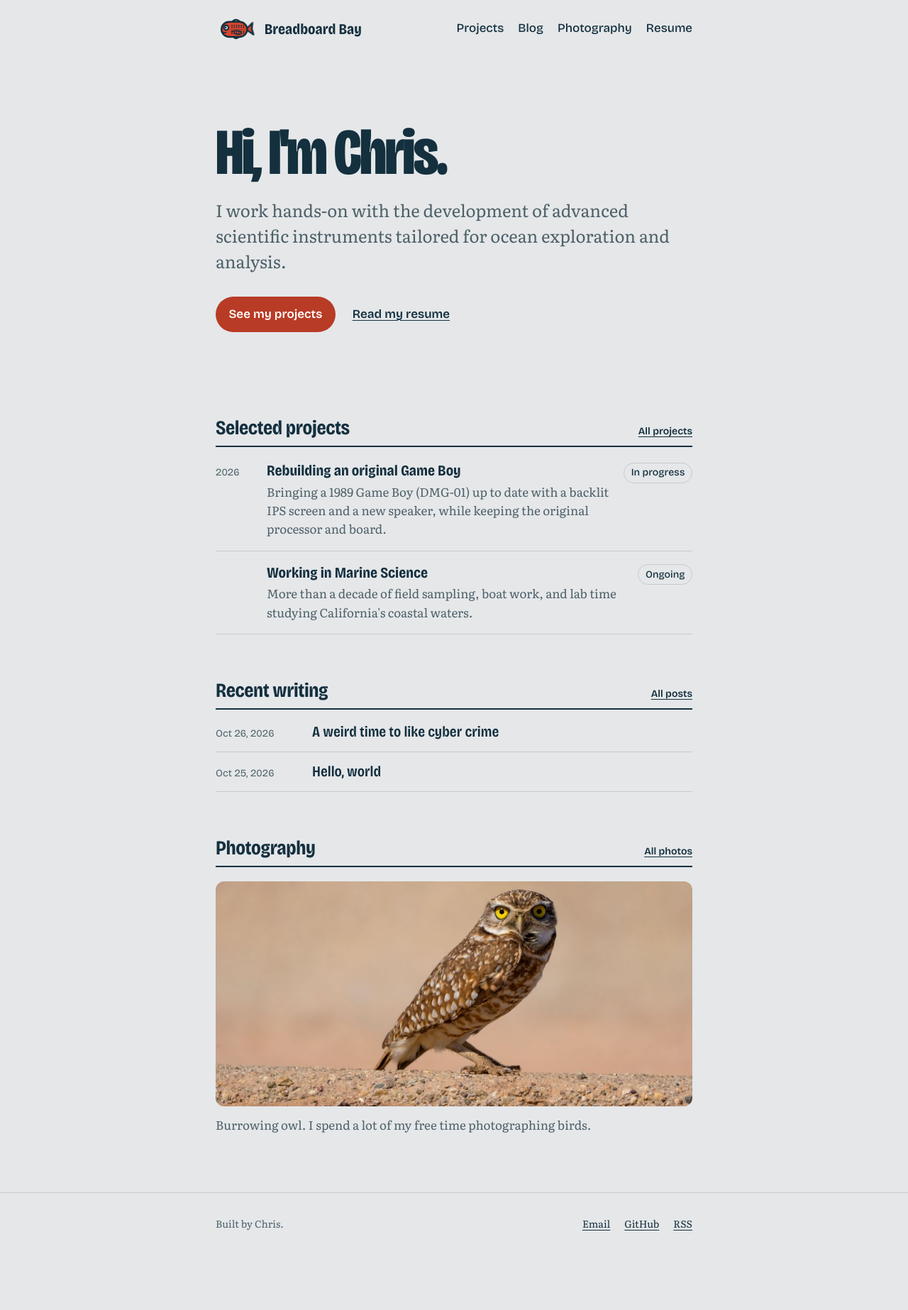
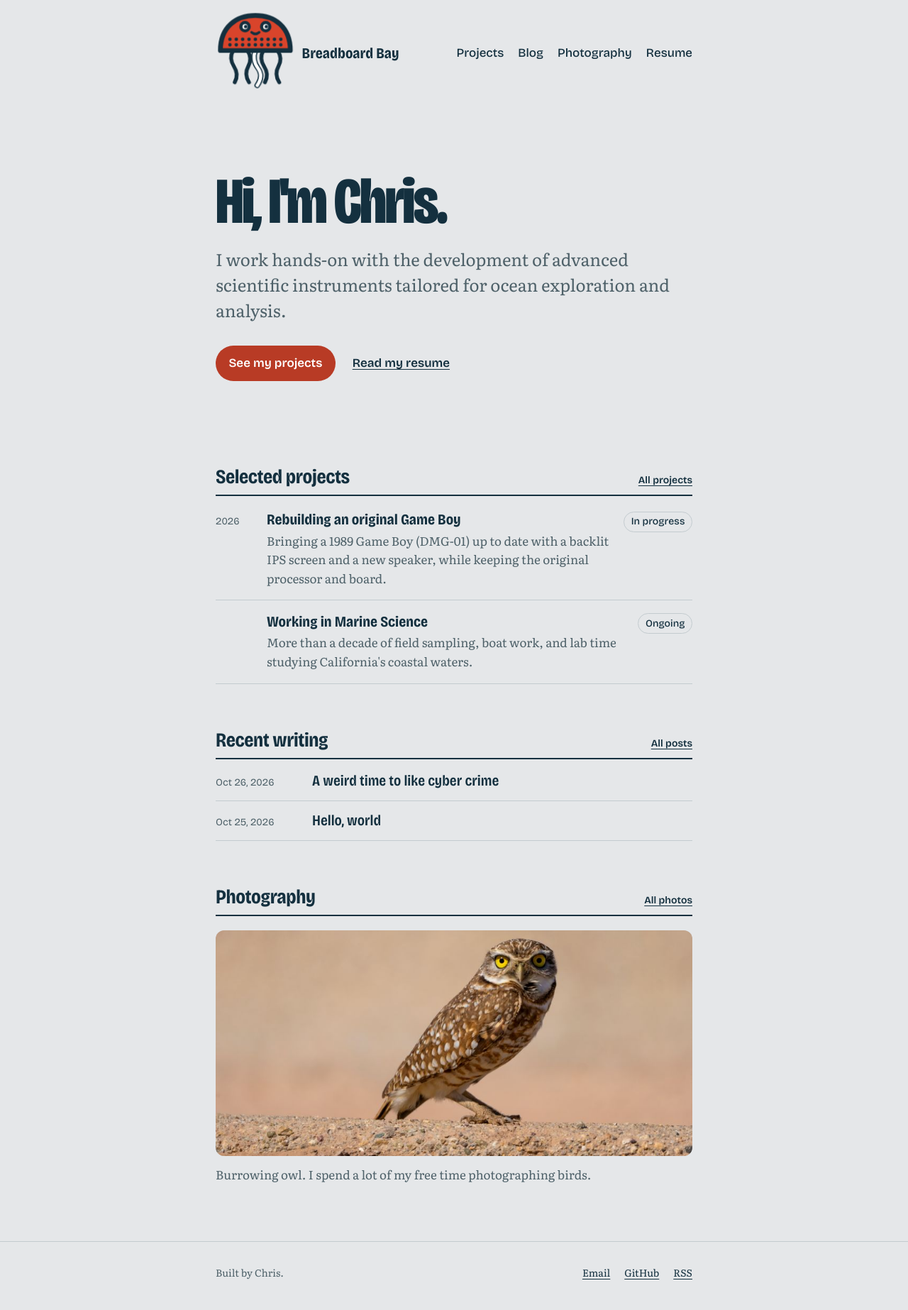
Before and after one commit to RobotCrabLab/Homepage, a Jekyll site: the page built from index.html, in a window 1280 px wide. Shown: the whole page at 71% size. Built offline with Jekyll 4.4.1, drawn with Linux system fonts in a browser that asks for light colours; before the commit the page ends 1777 px from its top, so only the background shows below that.

Commit message:
Switch mascot to the deep-sea breadboard jelly and enlarge it
Jelly is about 2x the previous header icon (smaller on phones), drifts
and sways its tentacles, and is used for the favicon and 404 page.

Co-Authored-By: Claude Opus 5.5 <noreply@anthropic.com>
Claude-Session: https://claude.ai/code/session_01MMDVxXAekaRt7NRydvis2Y

```diff
--- a/assets/css/style.css
+++ b/assets/css/style.css
@@ -5,7 +5,7 @@
   --paper: #E5E7E9;        /* light grey page background */
   --ink: #14303F;
   --muted: #4E6169;
-  --shell: #D9442B;        /* mascot red: the fish and accents */
+  --shell: #D9442B;        /* mascot red: the jelly and accents */
   --link: #B83B25;         /* deeper red for text links and the button, readable on grey */
   --shell-ink: #FFFFFF;
   --tide: #D5DBDE;         /* quiet panels, a step darker than the page */
@@ -92,16 +92,16 @@ img { max-width: 100%; height: auto; }
 .skip:focus { left: 0.5rem; }
 
 /* ------------------------------------------------------------
-   The mascot: a breadboard fish
+   The mascot: a deep-sea breadboard jelly
    ------------------------------------------------------------ */
 .mascot { color: var(--ink); overflow: visible; }
 .mascot-fill { fill: var(--shell); stroke: currentColor; stroke-width: 3; stroke-linejoin: round; }
-.mascot-line { fill: none; stroke: currentColor; stroke-width: 3; stroke-linecap: round; }
-.board-divider { stroke: currentColor; stroke-width: 1.2; opacity: 0.45; }
-.board-holes, .jumper-end, .mascot-pupil { fill: currentColor; }
-.jumper { fill: none; stroke: currentColor; stroke-width: 1.9; stroke-linecap: round; }
-.mascot-eye { fill: var(--paper); stroke: currentColor; stroke-width: 2.5; }
-.mascot-mouth { fill: none; stroke: currentColor; stroke-width: 2; stroke-linecap: round; }
+.tentacle { fill: none; stroke: currentColor; stroke-width: 2.4; stroke-linecap: round; }
+.tentacle-wire-edge { fill: none; stroke: currentColor; stroke-width: 3.4; stroke-linecap: round; }
+.tentacle-wire { fill: none; stroke: #FFFFFF; stroke-width: 2; stroke-linecap: round; }
+.board-holes, .mascot-pupil { fill: currentColor; }
+.mascot-eye { fill: #FFFFFF; stroke: currentColor; stroke-width: 2; }
+.mascot-mouth { fill: none; stroke: currentColor; stroke-width: 1.6; stroke-linecap: round; }
 
 /* ------------------------------------------------------------
    Header and footer
@@ -117,21 +117,29 @@ img { max-width: 100%; height: auto; }
   font-family: var(--display); font-weight: 700; font-size: var(--step-1);
   font-variation-settings: "wdth" 82;
 }
-.mascot-mark { width: 3.7rem; height: auto; }
+.mascot-mark { width: 7rem; height: auto; }
+@media (max-width: 40rem) {
+  .mascot-mark { width: 4.75rem; }
+}
 
-/* The header fish keeps swishing its tail. */
-.mascot-mark .fish-tail {
+/* The header jelly drifts and its tentacles sway. */
+.mascot-mark { animation: drift 3.2s ease-in-out infinite; }
+.mascot-mark .jelly-tentacles {
   transform-box: fill-box;
-  transform-origin: 0% 50%;
-  animation: swish 1.8s ease-in-out infinite;
+  transform-origin: 50% 0%;
+  animation: sway 3.2s ease-in-out infinite;
 }
-@keyframes swish {
-  0%, 100% { transform: rotate(0deg); }
-  25%      { transform: rotate(14deg); }
-  75%      { transform: rotate(-14deg); }
+@keyframes drift {
+  0%, 100% { transform: translateY(0); }
+  50%      { transform: translateY(-5px); }
+}
+@keyframes sway {
+  0%, 100% { transform: skewX(0deg); }
+  25%      { transform: skewX(7deg); }
+  75%      { transform: skewX(-7deg); }
 }
 @media (prefers-reduced-motion: reduce) {
-  .mascot-mark .fish-tail { animation: none; }
+  .mascot-mark, .mascot-mark .jelly-tentacles { animation: none; }
 }
 
 .site-nav { display: flex; flex-wrap: wrap; gap: 0.25rem 1.25rem; }
```
Also changed, not shown: _includes/mascot.svg, assets/favicon.svg.
